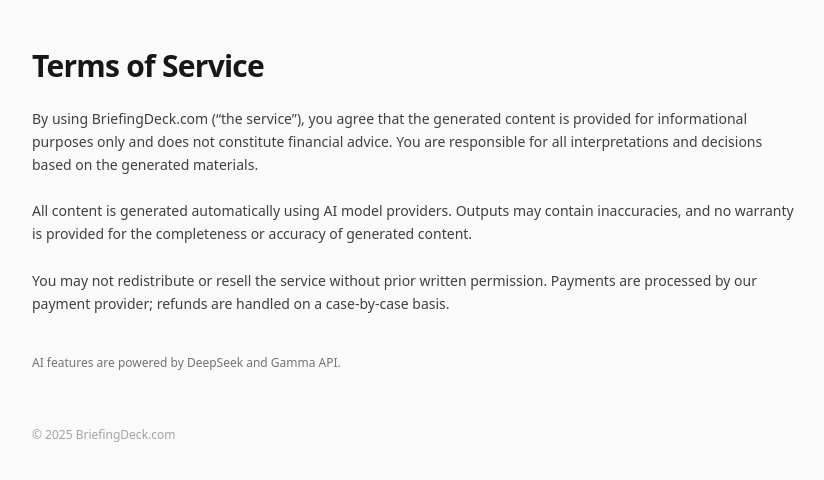
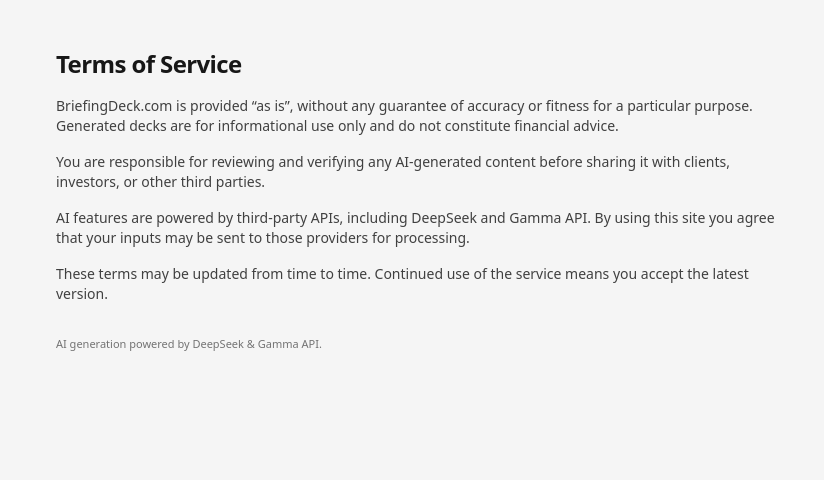
Before and after one commit to tianyumvp/earnings-deck, a Next.js app: page /terms in a window 1280 px wide. Shown: the top 480 px of the page, without its empty margins (224-1048 px from the left). Built offline with nearby package versions, Linux system fonts and the light colour scheme.

Commit message:
Fix privacy/terms pages and add AI attribution

```diff
--- a/pages/terms.js
+++ b/pages/terms.js
@@ -1,34 +1,38 @@
-export default function Terms() {
+// pages/terms.js
+
+export default function TermsPage() {
   return (
-    <main className="min-h-screen bg-neutral-50 text-neutral-900 px-6 py-12">
-      <div className="mx-auto max-w-3xl space-y-6">
-        <h1 className="text-3xl font-semibold tracking-tight">Terms of Service</h1>
+    <main className="min-h-screen bg-neutral-100 text-neutral-900">
+      <div className="mx-auto max-w-3xl px-6 py-12">
+        <h1 className="text-2xl font-semibold tracking-tight mb-4">
+          Terms of Service
+        </h1>
 
-        <p className="text-neutral-700 text-sm leading-relaxed">
-          By using BriefingDeck.com (“the service”), you agree that the
-          generated content is provided for informational purposes only and
-          does not constitute financial advice. You are responsible for all
-          interpretations and decisions based on the generated materials.
+        <p className="text-sm text-neutral-700 mb-4">
+          BriefingDeck.com is provided “as is”, without any guarantee of
+          accuracy or fitness for a particular purpose. Generated decks are
+          for informational use only and do not constitute financial advice.
         </p>
 
-        <p className="text-neutral-700 text-sm leading-relaxed">
-          All content is generated automatically using AI model providers.
-          Outputs may contain inaccuracies, and no warranty is provided for
-          the completeness or accuracy of generated content.
+        <p className="text-sm text-neutral-700 mb-4">
+          You are responsible for reviewing and verifying any AI-generated
+          content before sharing it with clients, investors, or other third
+          parties.
         </p>
 
-        <p className="text-neutral-700 text-sm leading-relaxed">
-          You may not redistribute or resell the service without prior written
-          permission. Payments are processed by our payment provider; refunds
-          are handled on a case-by-case basis.
+        <p className="text-sm text-neutral-700 mb-4">
+          AI features are powered by third-party APIs, including DeepSeek and
+          Gamma API. By using this site you agree that your inputs may be sent
+          to those providers for processing.
         </p>
 
-        <p className="text-neutral-500 text-xs pt-4">
-          AI features are powered by DeepSeek and Gamma API.
+        <p className="text-sm text-neutral-700">
+          These terms may be updated from time to time. Continued use of the
+          service means you accept the latest version.
         </p>
 
-        <p className="text-xs text-neutral-400 pt-8">
-          © {new Date().getFullYear()} BriefingDeck.com
+        <p className="text-[11px] text-neutral-500 mt-8">
+          AI generation powered by DeepSeek &amp; Gamma API.
         </p>
       </div>
     </main>
```
